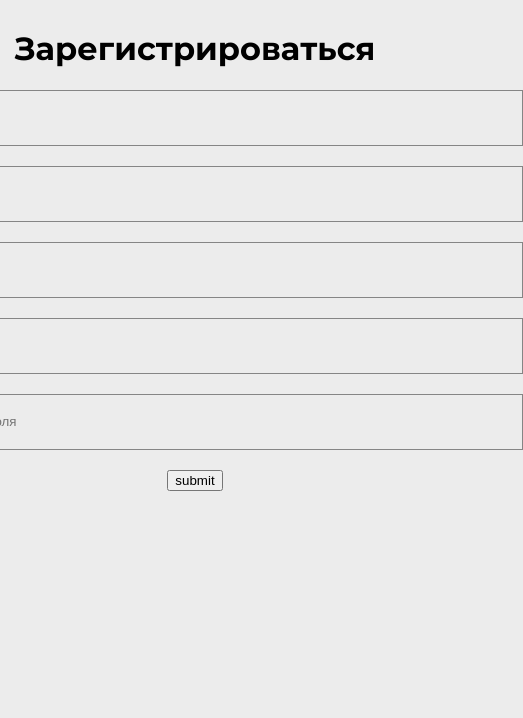
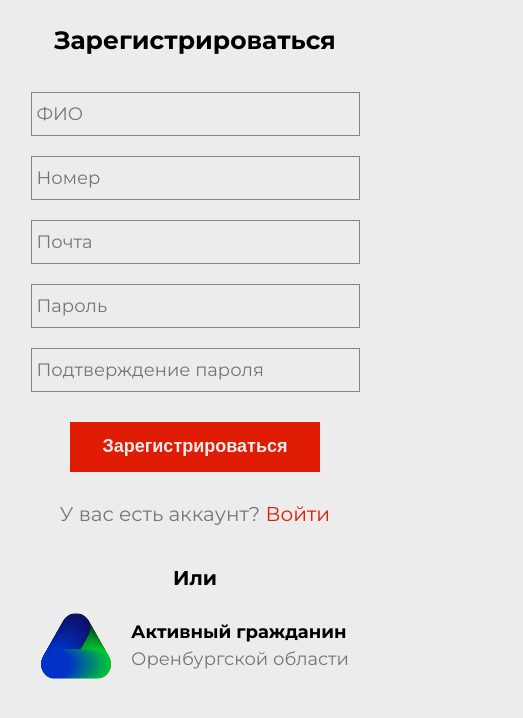
Before and after one commit to FantomStudy/memory-book, a React (Vite) app: page /registration in a window 390 px wide. Shown: the top 718 px of the page, 523 px wide, since content can reach past the window. Built offline with nearby package versions, Linux system fonts and the light colour scheme; a web font is replaced by a local one.

Commit message:
add registration

```diff
--- a/src/Pages/Auth/Registration/Registration.jsx
+++ b/src/Pages/Auth/Registration/Registration.jsx
@@ -2,6 +2,9 @@ import React from "react";
 import useAuthStore from "../../../store/authStore";
 import styles from "./Registration.module.css";
 import { Container } from "@mui/material";
+import { Link } from "react-router-dom";
+import ActivePeople from "../../../../public/icons/logoActivePeople.svg";
+
 export default function Registration() {
   const {
     login,
@@ -28,8 +31,9 @@ export default function Registration() {
         alignItems: "center",
       }}
     >
-      <h1>Зарегистрироваться</h1>
       <form onSubmit={handleSubmit} className={styles.reg_form}>
+        <h1>Зарегистрироваться</h1>
+
         <input
           className={styles.reg_input}
           type="text"
@@ -73,9 +77,21 @@ export default function Registration() {
         />
 
         <button type="submit" className={styles.submit_button}>
-          submit
+          Зарегистрироваться
         </button>
       </form>
+      <p className={styles.reg_description}>
+        У вас есть аккаунт? <Link>Войти</Link>
+      </p>
+      <b className={styles.chose}>Или</b>
+
+      <div className={styles.active_people}>
+        <img src={ActivePeople} alt="ActivePeople" />
+        <div className={styles.text_container}>
+          <h3>Активный гражданин</h3>
+          <h3 className={styles.thin}>Оренбургской области</h3>
+        </div>
+      </div>
     </Container>
   );
 }
--- a/src/Pages/Auth/Registration/Registration.module.css
+++ b/src/Pages/Auth/Registration/Registration.module.css
@@ -7,6 +7,9 @@
 
   width: 650px;
 }
+.reg_form h1 {
+  font-size: 40px;
+}
 .reg_input {
   width: 650px;
   height: 52px;
@@ -14,4 +17,103 @@
   background-color: transparent;
   outline: none;
   border: 1px solid #858585;
+
+  font-family: Montserrat;
+  font-size: 18px;
+  padding-left: 5px;
 }
+.submit_button {
+  margin-top: 30px;
+  width: 320px;
+  height: 60px;
+
+  border: none;
+  background-color: #e01d04;
+  color: #ececec;
+  font-weight: bold;
+  font-size: 18px;
+}
+.reg_description {
+  margin-top: 30px;
+  color: #767676;
+  font-size: 20px;
+}
+a {
+  text-decoration: none;
+  color: #e01d04;
+}
+.chose {
+  margin: 20px;
+  font-size: 20px;
+}
+
+.active_people {
+  display: flex;
+  flex-direction: row;
+  justify-content: center;
+  align-items: center;
+  gap: 20px;
+}
+.active_people img {
+  width: 70px;
+  height: 70px;
+}
+.text_container h3 {
+  font-size: 18px;
+  line-height: 0.5;
+}
+.thin {
+  font-weight: normal;
+  color: #767676;
+}
+
+@media (max-width: 700px) {
+  .reg_input {
+    width: 550px;
+  }
+  .reg_form {
+    width: 100%;
+  }
+}
+@media (max-width: 600px) {
+  .reg_input {
+    width: 450px;
+  }
+  .reg_form h1 {
+    font-size: 30px;
+  }
+  .submit_button {
+    margin-top: 10px;
+    width: 250px;
+    height: 50px;
+  }
+}
+@media (max-width: 500px) {
+  .reg_input {
+    width: 380px;
+  }
+  .reg_form h1 {
+    font-size: 25px;
+  }
+}
+@media (max-width: 400px) {
+  .reg_input {
+    width: 320px;
+    height: 40px;
+  }
+  .reg_form h1 {
+    font-size: 25px;
+  }
+}
+@media (max-width: 350px) {
+  .reg_input {
+    width: 300px;
+    height: 40px;
+  }
+  .reg_form h1 {
+    font-size: 25px;
+  }
+  .active_people img {
+    width: 50px;
+  }
+}
```
Also changed, not shown: public/icons/logoActivePeople.svg (added).
